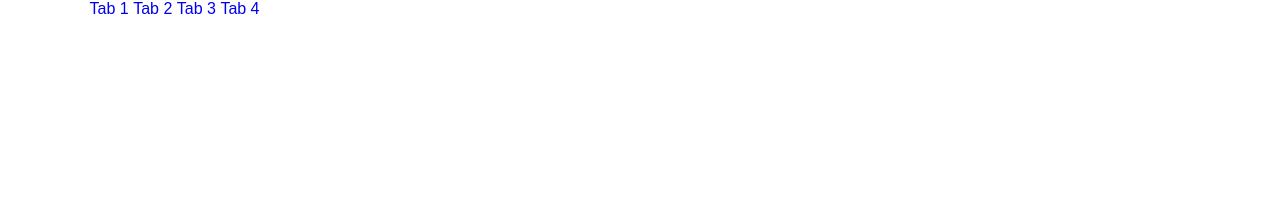
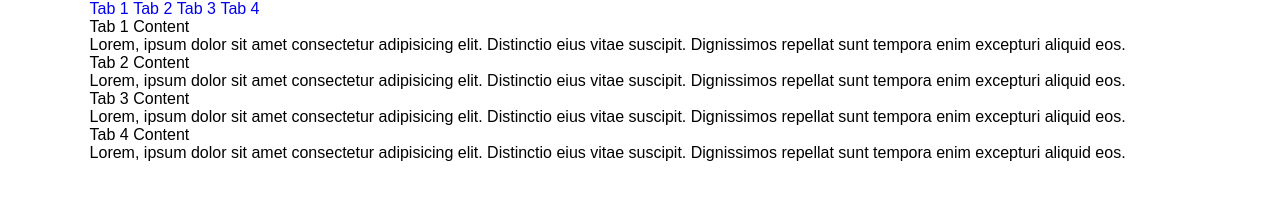
Before and after one commit to mvishrutaxioned/JS-Task8, a plain HTML site: page index.html in a window 1280 px wide. Drawn offline with Linux system fonts and the light colour scheme.

Commit message:
added tab content structure

```diff
--- a/index.html
+++ b/index.html
@@ -21,6 +21,24 @@
             <li><a href="#FIXME" data-tab="Tab3" title="Tab 3">Tab 3</a></li>
             <li><a href="#FIXME" data-tab="Tab4" title="Tab 4">Tab 4</a></li>
           </ul>
+          <ul class="tab-content">
+            <li id="Tab1" class="active">
+              <h2>Tab 1 Content</h2>
+              <p>Lorem, ipsum dolor sit amet consectetur adipisicing elit. Distinctio eius vitae suscipit. Dignissimos repellat sunt tempora enim excepturi aliquid eos.</p>
+            </li>
+            <li id="Tab2">
+              <h2>Tab 2 Content</h2>
+              <p>Lorem, ipsum dolor sit amet consectetur adipisicing elit. Distinctio eius vitae suscipit. Dignissimos repellat sunt tempora enim excepturi aliquid eos.</p>
+            </li>
+            <li id="Tab3">
+              <h2>Tab 3 Content</h2>
+              <p>Lorem, ipsum dolor sit amet consectetur adipisicing elit. Distinctio eius vitae suscipit. Dignissimos repellat sunt tempora enim excepturi aliquid eos.</p>
+            </li>
+            <li id="Tab4">
+              <h2>Tab 4 Content</h2>
+              <p>Lorem, ipsum dolor sit amet consectetur adipisicing elit. Distinctio eius vitae suscipit. Dignissimos repellat sunt tempora enim excepturi aliquid eos.</p>
+            </li>
+          </ul>
         </div>
       </main>
       <!--main section end-->
```
